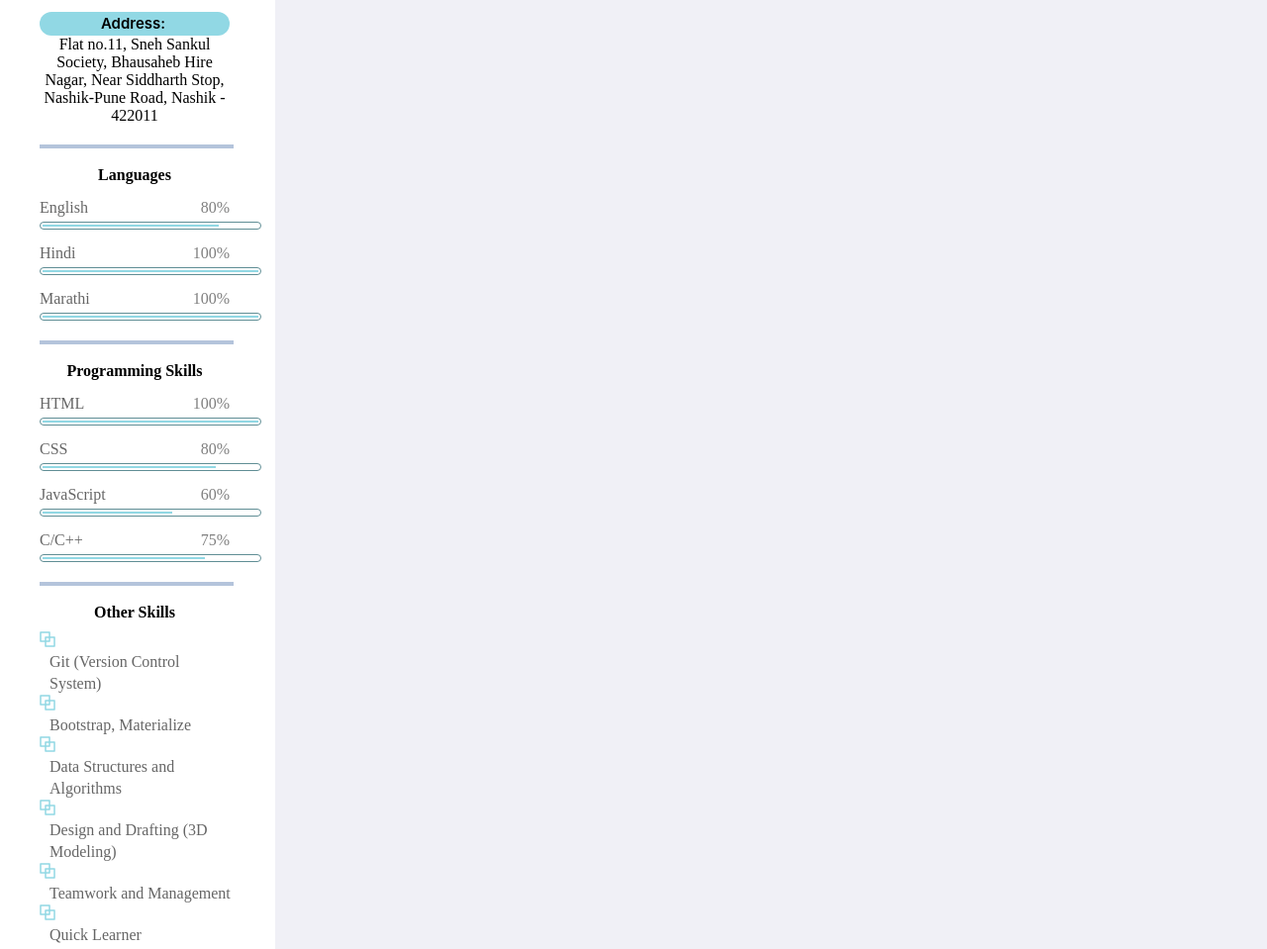
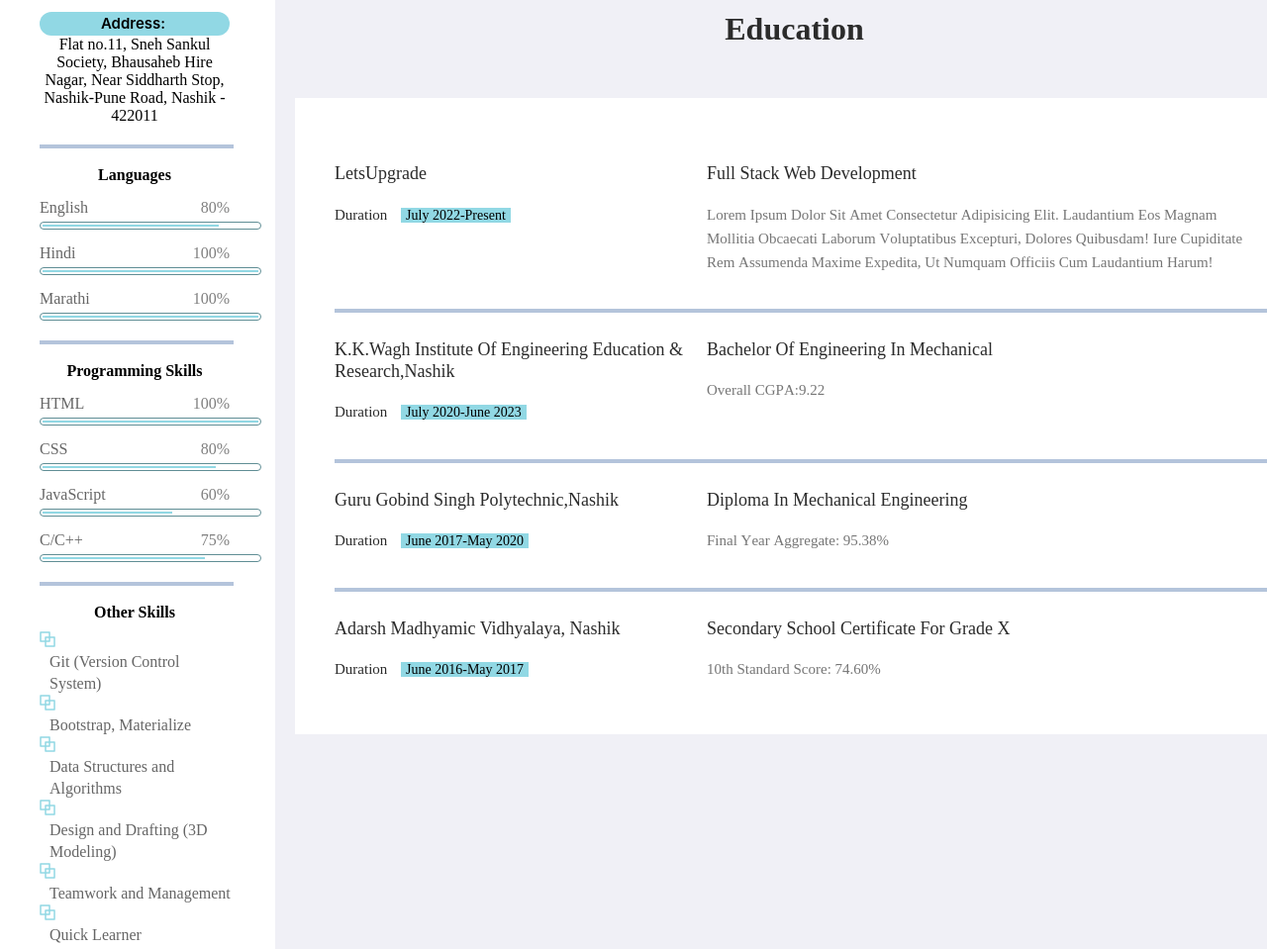
Before and after one commit to Gaurav5525/My-Portfolio, a plain HTML site: page index.html in a window 1280 px wide. Shown: the part 577-1536 px from the top of the page at 99% size. Drawn offline with Linux system fonts and the light colour scheme.

Commit message:
second commit

```diff
--- a/index.html
+++ b/index.html
@@ -109,6 +109,55 @@
                     <img src="./images/web-dev-removebg-preview.png">
                 </div>
             </div>
+
+            <div class="section">
+                <h2 class="heading">Education</h2>
+                <div class="edu-div">
+                    <div class="edu-section">
+                        <div class="edu-name">
+                            <p class="edu-text-1">LetsUpgrade</p>
+                            <p class="edu-text-2">Duration <span class="duration">July 2022-Present</span></p>
+                        </div>
+                        <div class="edu-desc">
+                            <p class="edu-text-1">Full Stack Web development</p>
+                            <p class="edu-text-3">Lorem ipsum dolor sit amet consectetur adipisicing elit. Laudantium eos magnam mollitia obcaecati laborum voluptatibus excepturi, dolores quibusdam! Iure cupiditate rem assumenda maxime expedita, ut numquam officiis cum laudantium harum!</p>
+                        </div>
+                    </div>
+                    <hr class="breakline">
+                    <div class="edu-section">
+                        <div class="edu-name">
+                            <p class="edu-text-1">K.K.Wagh Institute of Engineering Education & Research,Nashik</p>
+                            <p class="edu-text-2">Duration <span class="duration">July 2020-june 2023</span></p>
+                        </div>
+                        <div class="edu-desc">
+                            <p class="edu-text-1">Bachelor of Engineering in Mechanical</p>
+                            <p class="edu-text-3">Overall CGPA:9.22</p>
+                        </div>
+                    </div>
+                    <hr class="breakline">
+                    <div class="edu-section">
+                        <div class="edu-name">
+                            <p class="edu-text-1">Guru Gobind Singh Polytechnic,Nashik</p>
+                            <p class="edu-text-2">Duration <span class="duration">June 2017-May 2020</span></p>
+                        </div>
+                        <div class="edu-desc">
+                            <p class="edu-text-1">Diploma in Mechanical Engineering</p>
+                            <p class="edu-text-3">Final Year Aggregate: 95.38%</p>
+                        </div>
+                    </div>
+                    <hr class="breakline">
+                    <div class="edu-section">
+                        <div class="edu-name">
+                            <p class="edu-text-1">Adarsh Madhyamic Vidhyalaya, Nashik</p>
+                            <p class="edu-text-2">Duration <span class="duration">June 2016-May 2017</span></p>
+                        </div>
+                        <div class="edu-desc">
+                            <p class="edu-text-1">Secondary School Certificate for Grade X</p>
+                            <p class="edu-text-3">10th Standard Score: 74.60%</p>
+                        </div>
+                    </div>
+                </div>
+            </div>
         </div>
 
 
--- a/styles.css
+++ b/styles.css
@@ -276,3 +276,71 @@ a{
     margin-top: 165px;
     /* margin-top: 70px; */
 }
+
+.heading{
+    text-align: center;
+    font-style: normal;
+    font-weight: 700;
+    font-size: 32px;
+    line-height: 123.6%;
+    margin-top: 40px;
+    text-transform: capitalize;
+    color: #2B2B2B;
+}
+
+.edu-div{
+    width: 940px;
+    background-color: #fff;
+    margin-left: auto;
+    margin-right: auto;
+    margin-top: 50px;
+    padding: 47px 29px 38px 40px;
+}
+
+.edu-section{
+    display: flex;
+    justify-content: space-between;
+}
+.edu-name{
+    width: 40%;
+}
+.edu-desc{
+    width: 60%;
+}
+
+.edu-text-1{
+    font-style: normal;
+    font-weight: 500;
+    font-size: 18px;
+    line-height: 123.6%;
+    text-transform: capitalize;
+    color: #2B2B2B;
+}
+.edu-text-2{
+    font-style: normal;
+    font-weight: 400;
+    font-size: 15px;
+    line-height: 24px;
+    text-transform: capitalize;
+    font-feature-settings: 'calt' off, 'kern' off;
+    color: #2B2B2B;
+}
+.edu-text-3{
+    font-style: normal;
+    font-weight: 400;
+    font-size: 15px;
+    line-height: 24px;
+    text-transform: capitalize;
+    font-feature-settings: 'calt' off, 'kern' off;
+    color: #767676;
+}
+
+.duration{
+    background-color: #91D8E4;
+    width: 111px;
+    height: 18px;
+    color: #000000;
+    padding: 0 5px 0 5px;
+    font-size: 14px;
+    margin-left: 10px;
+}
```
